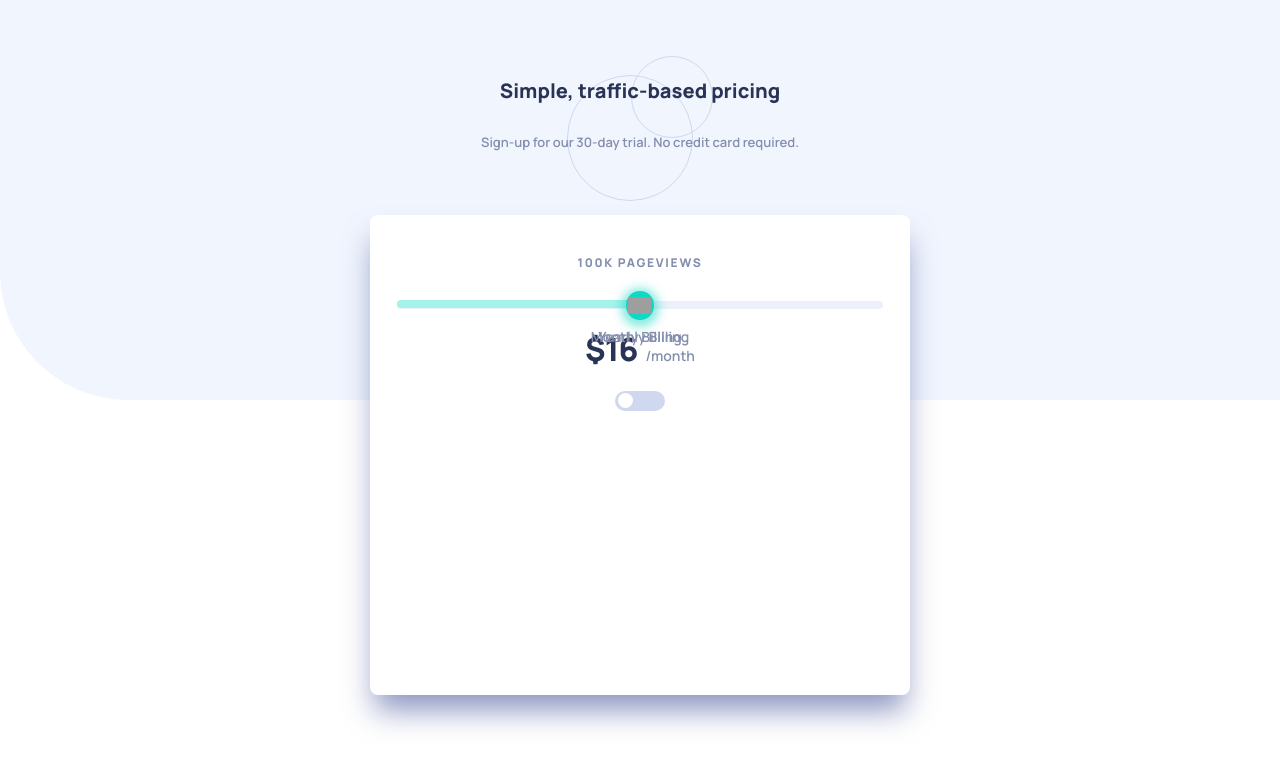
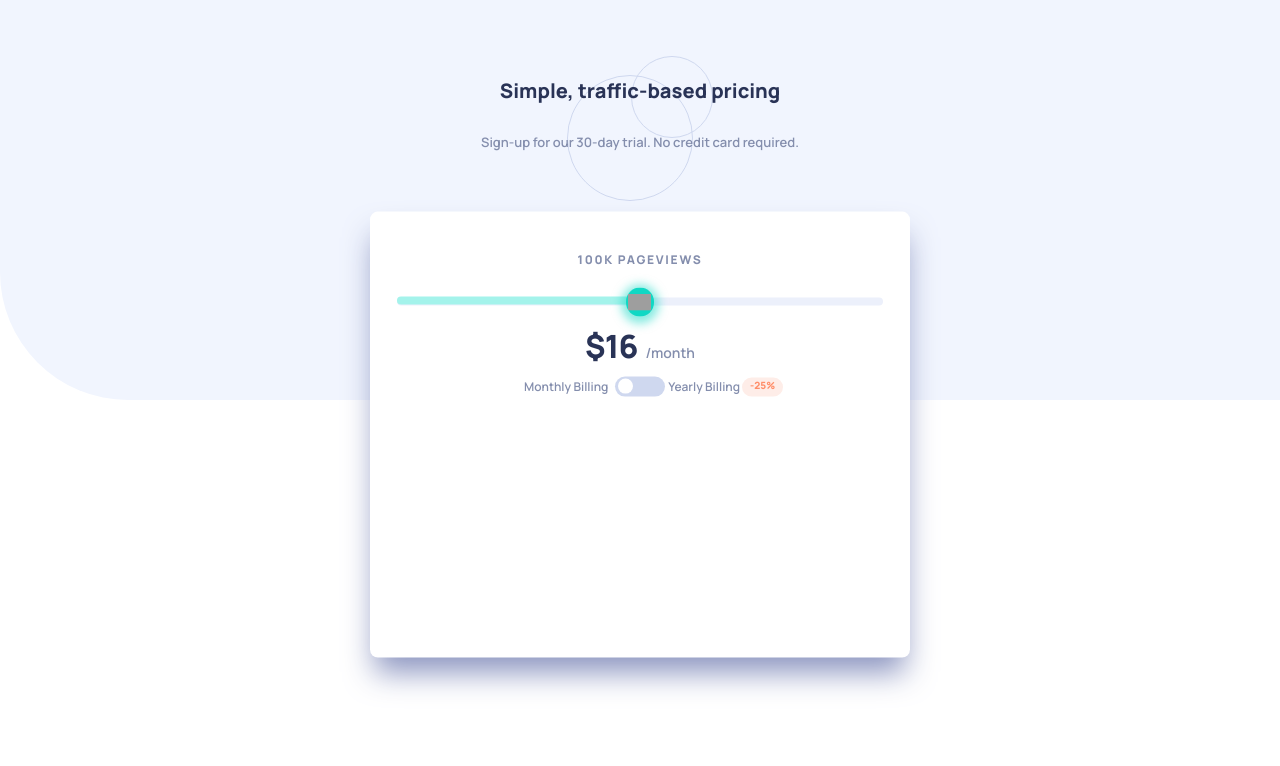
Before and after one commit to xevsur/Pricing-App, a React (Vite) app: page / in a window 1280 px wide. Shown: the top 766 px of the page. Built offline with nearby package versions, Linux system fonts and the light colour scheme.

Commit message:
fully functional pricing and billing

```diff
--- a/src/App.css
+++ b/src/App.css
@@ -6,6 +6,7 @@ body {
   text-rendering: optimizeLegibility;
   -webkit-font-smoothing: antialiased;
   -moz-osx-font-smoothing: grayscale;
+  min-width: 320px;
 }
 
 .MainDiv {
@@ -13,8 +14,9 @@ body {
   justify-content: column;
   align-items: center;
   flex-direction: column;
-  height: 100vh;
+  height: 100%;
   overflow: visible;
+  margin-bottom: 5rem;
 }
 
 .bgRectangle {
@@ -27,7 +29,7 @@ body {
   width: 100%;
   height: 50vh;
   min-height: 350px;
-  min-width: 150px;
+  min-width: 320px;
   border-radius: 0rem 0rem 0rem 8rem;
   background: #f1f5fe;
   z-index: -1;
@@ -68,9 +70,9 @@ body {
   justify-content: center;
   align-items: center;
   flex-direction: column;
-  width: 89%;
+  width: 94%;
   height: 60%;
-  min-height: 25.875rem;
+  min-height: 27.875rem;
   border-radius: 0.5rem;
   background: #fff;
   box-shadow: 0px 20px 30px -5px rgba(127, 137, 185, 0.9);
@@ -96,7 +98,7 @@ body {
   position: absolute;
   color: #848ead;
   text-align: center;
-  font-family: Manrope;
+  font-family: "Manrope";
   font-size: 0.875rem;
   font-style: normal;
   line-height: normal;
--- a/src/App.tsx
+++ b/src/App.tsx
@@ -66,9 +66,7 @@ function App() {
           <span>${price}</span>
           {isLeft ? "/month" : "/year"}
         </p>
-        <p>Monthly Billing</p>
         <CheckBox isLeft={isLeft} handleCheckbox={handleCheckbox} />
-        <p>Yearly Billing</p>
       </div>
     </div>
   );
--- a/src/components/CheckBox.css
+++ b/src/components/CheckBox.css
@@ -1,7 +1,8 @@
 .CheckBox {
-  position: absolute;
-  top: 11rem;
+  position: relative;
+  bottom: 3rem;
   display: flex;
+  justify-content: space-between;
   cursor: pointer;
   width: 50px;
   height: 20px;
@@ -36,7 +37,15 @@
 .CheckBox.right .slider {
   transform: translateX(30px);
 }
-
+.billings {
+  display: flex;
+  flex-direction: column;
+  align-items: center;
+  width: 200px;
+  position: relative;
+  height: fit-content;
+  text-align: center;
+}
 #monthP {
   color: #848ead;
   text-align: center;
@@ -45,17 +54,34 @@
   font-style: normal;
   font-weight: 600;
   line-height: normal;
+  left: -1rem;
+  top: -4.2rem;
+}
+.disc {
+  width: 2.5625rem;
+  height: 1.1875rem;
+  flex-shrink: 0;
+  border-radius: 0.59375rem;
+  background: #feede8;
+  color: #ff8d68;
+  text-align: center;
+  font-family: "Manrope";
+  font-size: 0.625rem;
+  font-style: normal;
+  font-weight: 800;
+  line-height: normal;
+  position: absolute;
+  right: -2.7rem;
+  top: -4.2rem;
 }
 
 #yearP {
-  position: absolute;
   color: #848ead;
-  font-family: "Manrope";
+
   font-size: 0.75rem;
   font-style: normal;
   font-weight: 600;
   line-height: normal;
-  transform: translateX(-100px);
-  top: 0;
-  max-width: 100%;
+  right: 0rem;
+  top: -4.2rem;
 }
--- a/src/components/CheckBox.tsx
+++ b/src/components/CheckBox.tsx
@@ -8,12 +8,20 @@ interface CheckBoxProps {
 
 const CheckBox = ({ isLeft, handleCheckbox }: CheckBoxProps) => {
   return (
+    <>
+      {" "}
       <div
         className={`CheckBox ${isLeft ? "left" : "right"}`}
         onClick={handleCheckbox}
       >
         <div className="slider"></div>
       </div>
+      <div className="billings">
+        <p id="monthP">Monthly Billing</p>
+        <p id="yearP">Yearly Billing</p>
+        <div className="disc">-25%</div>
+      </div>
+    </>
   );
 };
 
```
Lines whose indentation alone changed are shown as unchanged.
